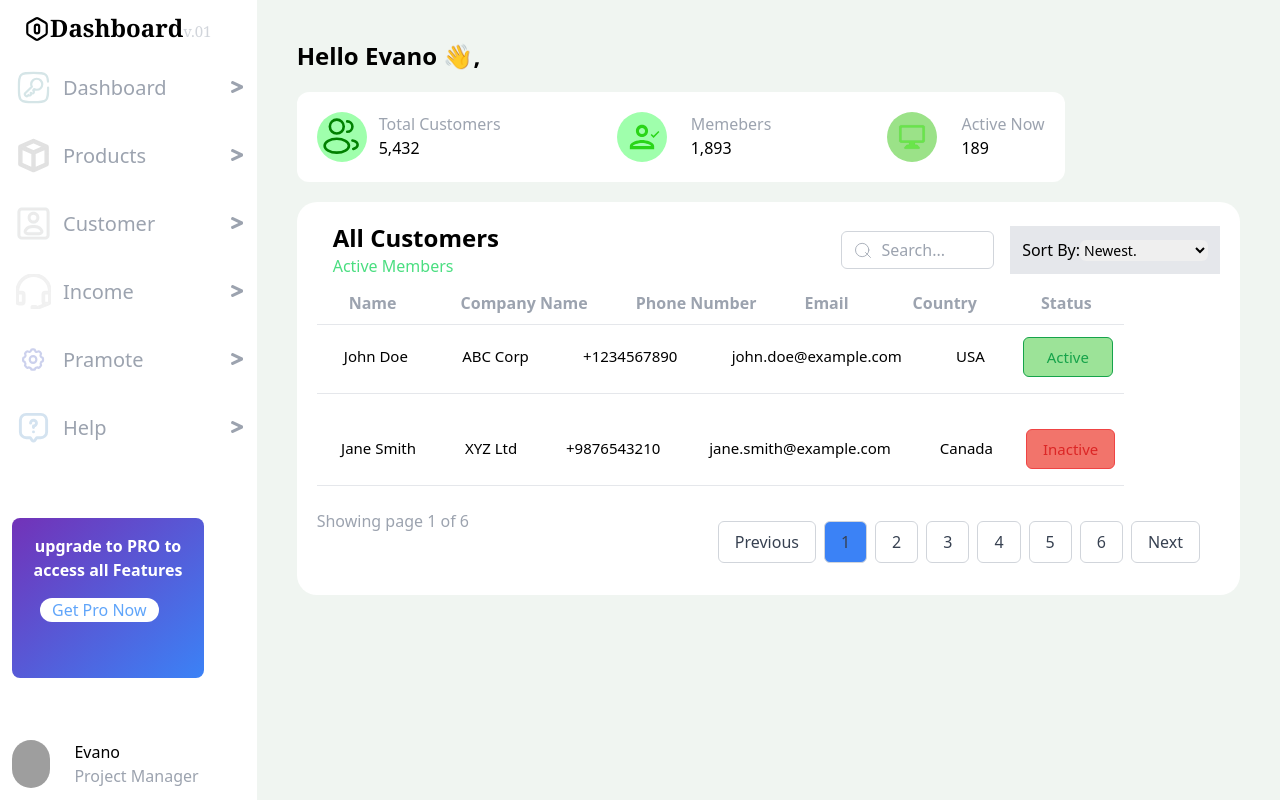
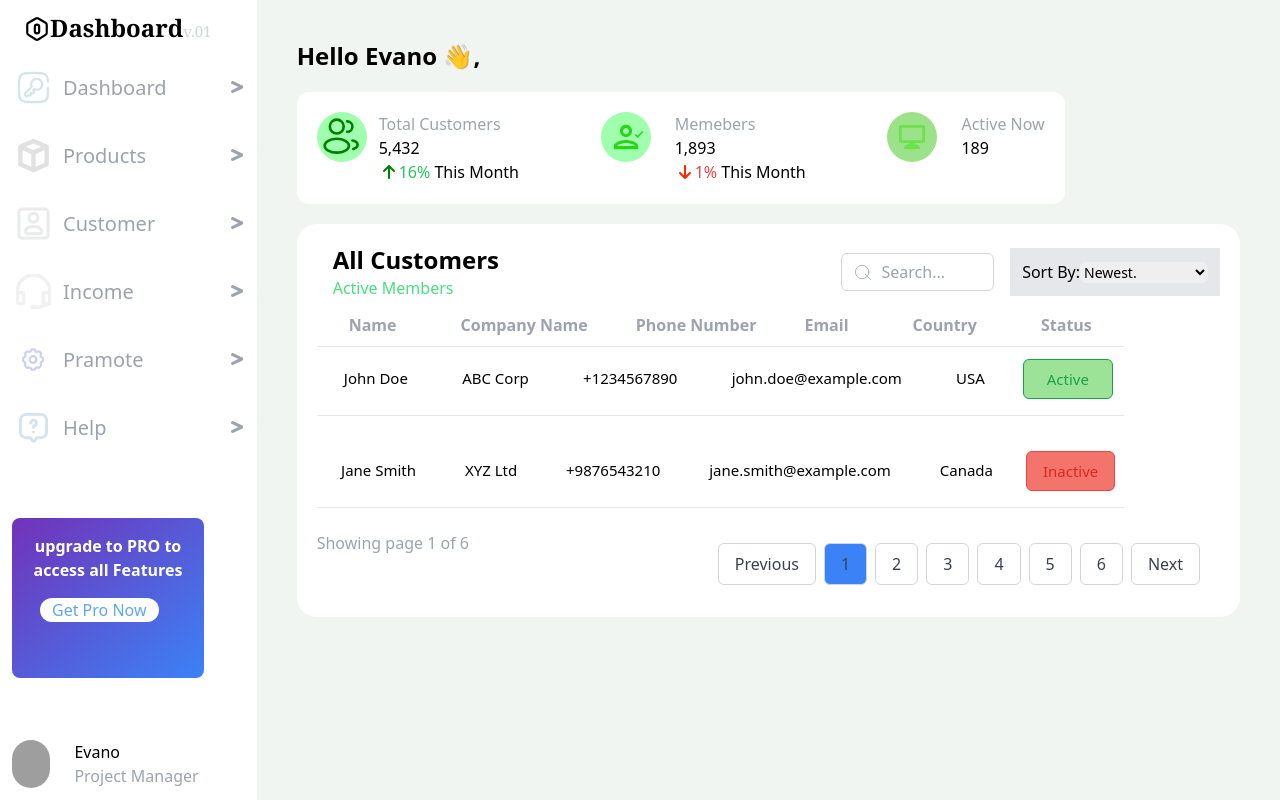
Before and after one commit to RathlavathRamesh/LeadManageProject, a Next.js app: page / in a window 1280 px wide. Built offline with nearby package versions, Linux system fonts and the light colour scheme; grey boxes are pictures that could not be loaded.

Commit message:
Svg For arrow under the Members Is Added

```diff
--- a/package.json
+++ b/package.json
@@ -9,6 +9,9 @@
     "lint": "next lint"
   },
   "dependencies": {
+    "@fortawesome/fontawesome-svg-core": "^6.5.1",
+    "@fortawesome/free-solid-svg-icons": "^6.5.1",
+    "@fortawesome/react-fontawesome": "^0.2.0",
     "next": "^14.1.3",
     "react": "^18",
     "react-dom": "^18",
--- a/src/pages/components/MemberStatus/index.js
+++ b/src/pages/components/MemberStatus/index.js
@@ -1,4 +1,5 @@
 import React, { useState, useEffect } from 'react';
+import { FontAwesomeIcon } from '@fortawesome/react-fontawesome';
 const MembersStatus=()=>{
     const [isClient, setIsClient] = useState(false);
     useEffect(() => {
@@ -12,13 +13,21 @@ const MembersStatus=()=>{
         <div className="pl-3">
         <h1 className="text-gray-400 text-thin">Total Customers </h1>
           <h1 className="text-black">5,432</h1>
-        </div>
+          <div className='flex flex-row'>
+          <svg xmlns="http://www.w3.org/2000/svg" className='pt-1' height={"20px"} fontWeight={"bold"} width={"20px"} viewBox="0 0 384 512"><path fill="green" d="M214.6 41.4c-12.5-12.5-32.8-12.5-45.3 0l-160 160c-12.5 12.5-12.5 32.8 0 45.3s32.8 12.5 45.3 0L160 141.2V448c0 17.7 14.3 32 32 32s32-14.3 32-32V141.2L329.4 246.6c12.5 12.5 32.8 12.5 45.3 0s12.5-32.8 0-45.3l-160-160z"/></svg>
+           <p className='text-black'><span className='text-green-500'>16%</span> This Month</p>
+          </div>
+           </div>
       </div>
       <div className="flex flex-row ">
       <svg width="50px" height="50px" viewBox="-2.4 -2.4 28.80 28.80" fill="none" xmlns="http://www.w3.org/2000/svg"><g id="SVGRepo_bgCarrier" stroke-width="0"><rect x="-2.4" y="-2.4" width="28.80" height="28.80" rx="14.4" fill="#9fffac" stroke-width="0"></rect></g><g id="SVGRepo_tracerCarrier" stroke-linecap="round" stroke-linejoin="round"></g><g id="SVGRepo_iconCarrier"> <path fill-rule="evenodd" clip-rule="evenodd" d="M8.5 8.5C8.5 6.56625 10.0663 5 12 5C13.9338 5 15.5 6.56625 15.5 8.5C15.5 10.4338 13.9338 12 12 12C10.0663 12 8.5 10.4338 8.5 8.5ZM12 6.75C12.9625 6.75 13.75 7.5375 13.75 8.5C13.75 9.4625 12.9625 10.25 12 10.25C11.0375 10.25 10.25 9.4625 10.25 8.5C10.25 7.5375 11.0375 6.75 12 6.75Z" fill="#2ad518"></path> <path fill-rule="evenodd" clip-rule="evenodd" d="M12 13.75C9.66375 13.75 5 14.9225 5 17.25V19H19V17.25C19 14.9225 14.3363 13.75 12 13.75ZM12 15.5C14.3625 15.5 17.075 16.6287 17.25 17.25H6.75C6.95125 16.62 9.64625 15.5 12 15.5Z" fill="#2ad518"></path> <path d="M21.4025 8.58002L21.99 9.17168L18.6567 12.505L16.99 10.8425L17.5817 10.255L18.6567 11.3259L21.4025 8.58002Z" fill="#2ad518"></path> </g></svg> <div className="pl-3">
       <div className="pl-3">
         <h1 className="text-gray-400 text-thin">Memebers</h1>
           <h1  className="text-black">1,893</h1>
+          <div className='flex flex-row'>
+          <svg xmlns="http://www.w3.org/2000/svg" className='pt-1' height={"20px"} fontWeight={"bold"} width={"20px"} viewBox="0 0 384 512"><path fill="#ff2600" d="M169.4 470.6c12.5 12.5 32.8 12.5 45.3 0l160-160c12.5-12.5 12.5-32.8 0-45.3s-32.8-12.5-45.3 0L224 370.8 224 64c0-17.7-14.3-32-32-32s-32 14.3-32 32l0 306.7L54.6 265.4c-12.5-12.5-32.8-12.5-45.3 0s-12.5 32.8 0 45.3l160 160z"/></svg>
+           <p className='text-black'><span className='text-red-500'>1%</span> This Month</p>
+          </div>
         </div>
         </div>
       </div>
```
Also changed, not shown: 1 other file (tests, documents, lock files or other folders).
